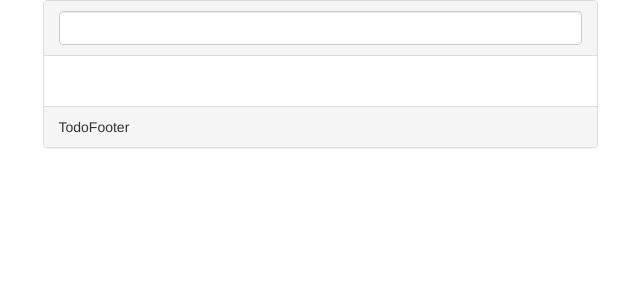
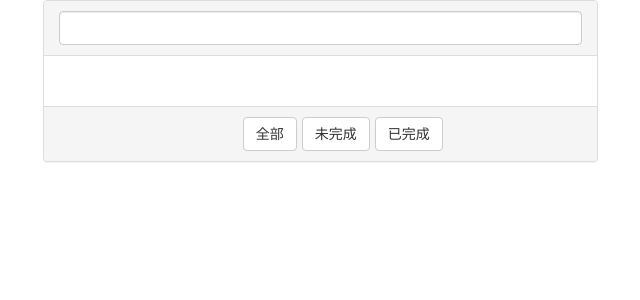
Before and after one commit to wangwei2017-1/Redux-todo, a React (Create React App) app: page / in a window 1280 px wide. Shown: the top 300 px of the page, without its empty margins (320-960 px from the left). Built offline with nearby package versions, Linux system fonts and the light colour scheme.

Commit message:
8、删除已完成事项

```diff
--- a/src/components/TodoFooter.js
+++ b/src/components/TodoFooter.js
@@ -1,10 +1,42 @@
-import React,{Component} from 'react'
-export default class TodoFooter extends Component{
+import React,{Component} from 'react';
+import {connect} from 'react-redux';
+import * as types from '../store/action-types';
+class TodoFooter extends Component{
     render(){
         return (
-            <div>
-                TodoFooter
+            <div className="row">
+                <div className="col-sm-4">
+                    {
+                        this.props.activeCount>0?<span style={{lineHeight:'34px'}}>你还有{this.props.activeCount}件待办事项</span>:null
+                    }
+                </div>
+                <div className="col-sm-5">
+                    <button className="btn btn-default">全部</button>
+                    <button
+                        style={{marginLeft:5}}
+                        className="btn btn-default">未完成</button>
+                    <button
+                        style={{marginLeft:5}}
+                        className="btn btn-default">已完成</button>
+                </div>
+                <div className="col-sm-3">
+                    {this.props.completedCount>0?
+                        <button
+                            className="btn btn-danger"
+                            onClick={()=>this.props.deleteAllCompleted()}>清除已完成</button>
+                        :null}
+                </div>
             </div>
         )
     }
 }
+
+export default connect(
+    state=>({
+        activeCount:state.todos.filter(item=>!item.completed).length,
+        completedCount:state.todos.filter(item=>item.completed).length
+    }),
+    {
+        deleteAllCompleted:()=>({type:types.DELETE_ALL_COMPLETED})
+    }
+)(TodoFooter);
--- a/src/store/reducers/todos.js
+++ b/src/store/reducers/todos.js
@@ -1,17 +1,20 @@
 //todo的reducer
-import {ADD_TODO, DEL_TODO,TOGGLE_TODO} from '../action-types';//增加  删除 修改  切换完成状态
+import * as types from '../action-types';
+// 增加 删除 切换完成状态
 export default function (state = [], action) {
     switch (action.type) {
-        case ADD_TODO:
+        case types.ADD_TODO:
             return [...state, {id: Date.now(), title: action.title, completed: false}];
-        case DEL_TODO:
-            return state.filter(item => item.id !== action.id);
-        case TOGGLE_TODO:
+        case types.DEL_TODO:
+            return state.filter(item => item.id != action.id);
+        case types.TOGGLE_TODO:
             return state.map(item => {
-                if(item.id === action.id)
+                if(item.id == action.id)
                     item.completed = !item.completed;
                 return item;
             })
+        case types.DELETE_ALL_COMPLETED:
+            return state.filter(item=>!item.completed);
         default:
             return state;
     }
```
